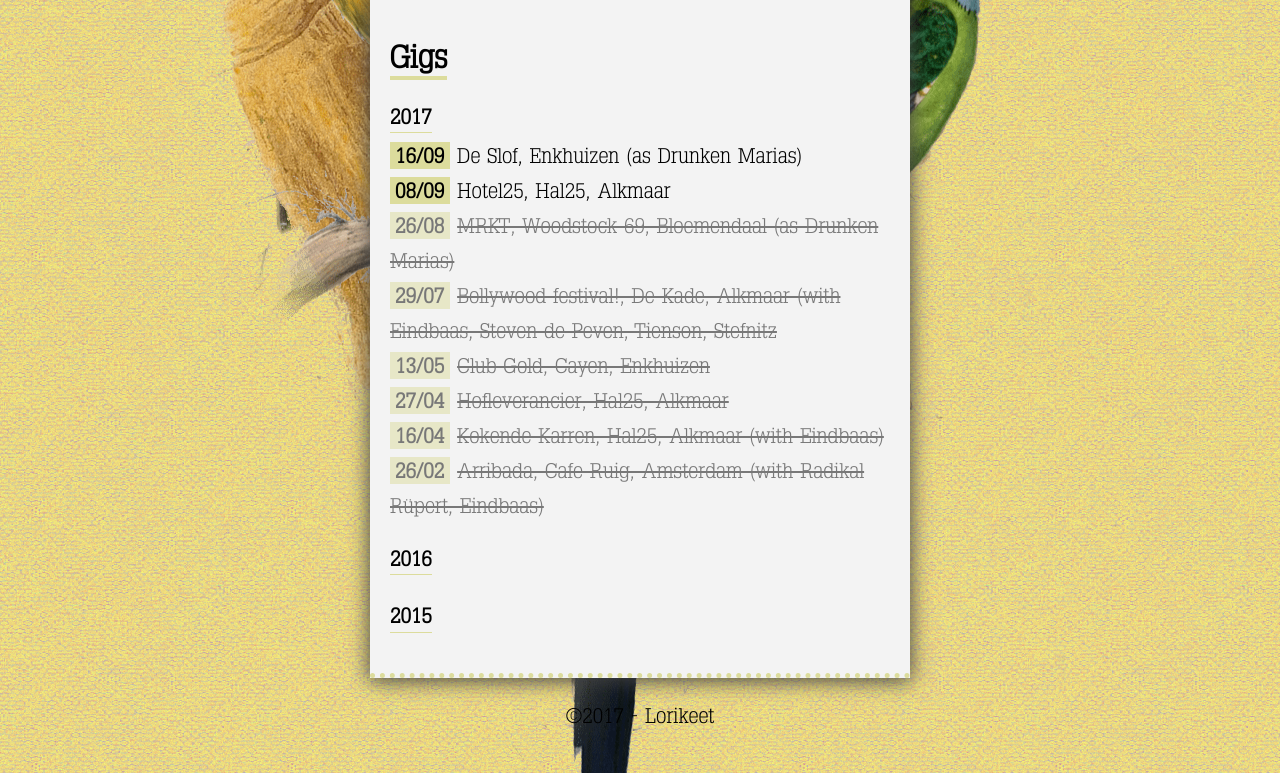
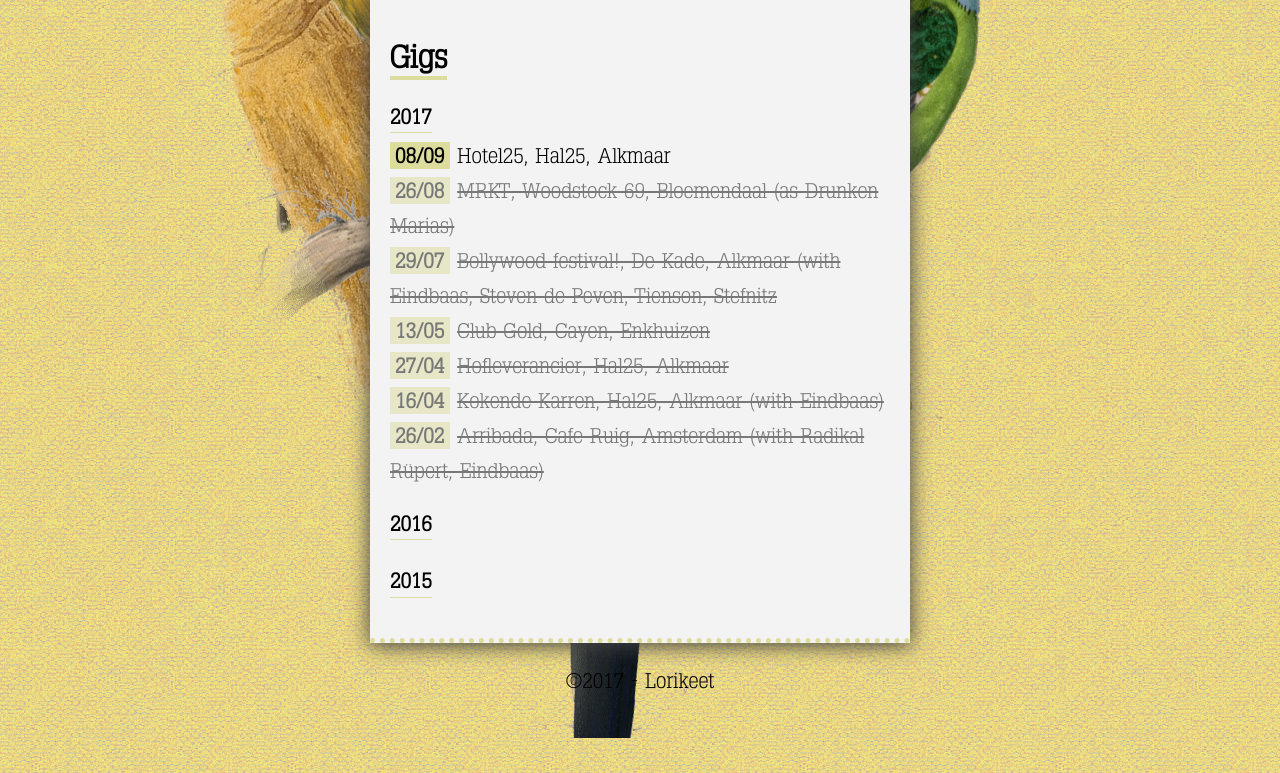
Before and after one commit to grdw/lorikeet, a Jekyll site: the page built from index.html, in a window 1280 px wide and 900 px high, scrolled down 574 px, cut to the strip 127-900 px from the top of the window. Built offline with Jekyll 4.4.1, drawn with Linux system fonts in a browser that asks for light colours.

Commit message:
Bump events

```diff
--- a/_data/events.yaml
+++ b/_data/events.yaml
@@ -1,6 +1,4 @@
 2017:
-  - date: "2017-09-16"
-    event: "De Slof, Enkhuizen (as Drunken Marias)"
   - date: "2017-09-08"
     event: "Hotel25, Hal25, Alkmaar"
   - date: "2017-08-26"
```
